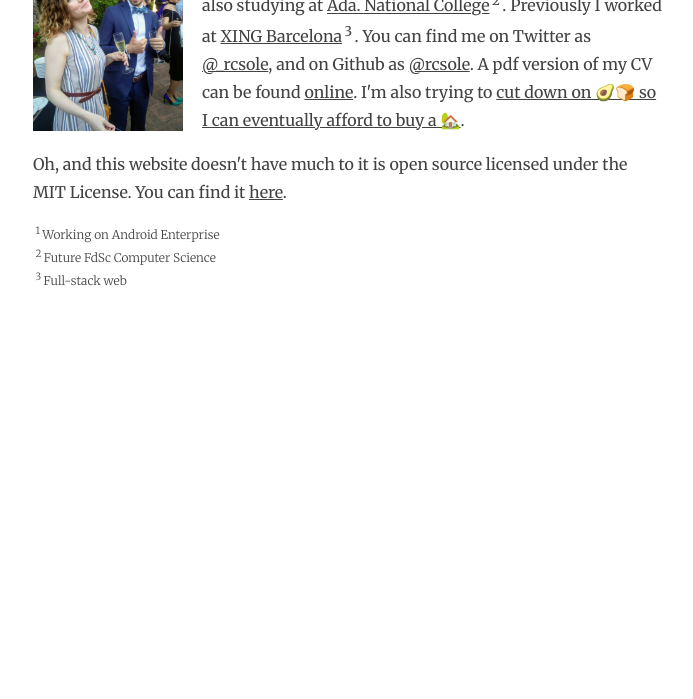
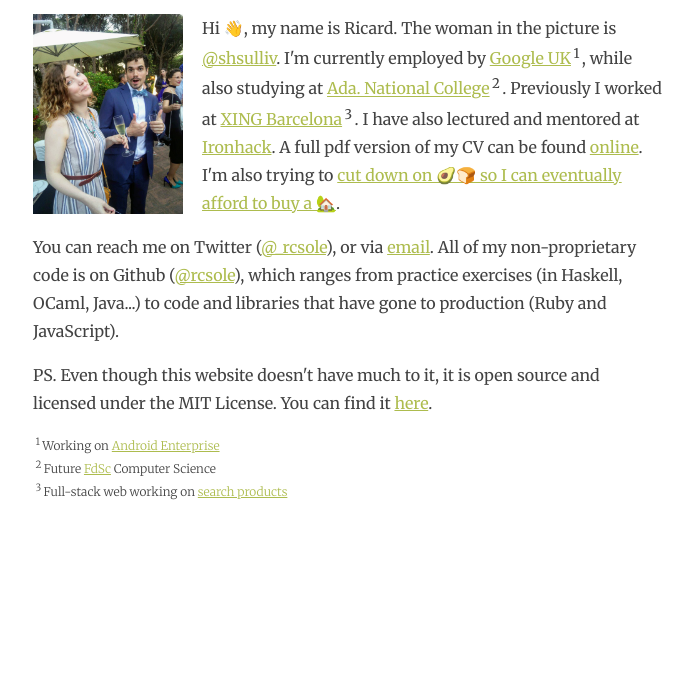
Before and after one commit to iamricard/site, a plain HTML site: page index.html in a window 1280 px wide. Shown: the part 101-800 px from the top of the page, without its empty margins (292-985 px from the left). Drawn offline with Linux system fonts and the light colour scheme.

Commit message:
feature: adds more text

```diff
--- a/index.css
+++ b/index.css
@@ -30,10 +30,11 @@ img {
 }
 
 a, a:visited {
-  color: inherit;
-  transition: .3s all;
+  color: #adbc4e;
+  transition: .2s all ease-in;
 }
-a:hover { color: black; }
+
+a:hover { color: #bfd436; }
 
 ul {
   list-style: none;
--- a/index.html
+++ b/index.html
@@ -9,25 +9,30 @@
 
   <body>
     <main>
+      <h1>Ricard Solé Casas</h1>
 
       <p>
-      <img src="picture.jpg" align="left" />
-        Hi 👋, my name is Ricard. The woman in the picture is <a href="https://twitter.com/shsulliv">@shsulliv</a>. I'm currently employed by <a href="https://careers.google.com/locations/london/">Google UK</a><sup>1</sup>, while also studying at <a href="https://www.adacollege.org.uk/">Ada. National College</a><sup>2</sup>. Previously I worked at <a href="https://xing.com">XING Barcelona</a><sup>3</sup>. You can find me on Twitter as <a href="https://twitter.com/_rcsole">@_rcsole</a>, and on Github as <a href="https://github.com/rcsole">@rcsole</a>. A pdf version of my CV can be found <a href="https://goo.gl/N8HusF">online</a>. I'm also trying to <a href="https://goo.gl/kLqm5u">cut down on 🥑🍞 so I can eventually afford to buy a 🏡</a>.
+        <img src="picture.jpg" align="left" />
+        Hi 👋, my name is Ricard. The woman in the picture is <a href="https://twitter.com/shsulliv">@shsulliv</a>. I'm currently employed by <a href="https://careers.google.com/locations/london/">Google UK</a><sup>1</sup>, while also studying at <a href="https://www.adacollege.org.uk/">Ada. National College</a><sup>2</sup>. Previously I worked at <a href="https://xing.com">XING Barcelona</a><sup>3</sup>. I have also lectured and mentored at <a href="https://ironhack.com">Ironhack</a>. A full pdf version of my CV can be found <a href="https://goo.gl/N8HusF">online</a>. I'm also trying to <a href="https://goo.gl/kLqm5u">cut down on 🥑🍞 so I can eventually afford to buy a 🏡</a>.
       </p>
 
       <p>
-        Oh, and this website doesn't have much to it is open source licensed under the MIT License. You can find it <a href="https://github.com/rcsole/site">here</a>.
+        You can reach me on Twitter (<a href="https://twitter.com/_rcsole">@_rcsole</a>), or via <a href="mailto:ricardsolecasas@gmail.com?subject=👋">email</a>. All of my non-proprietary code is on Github (<a href="https://github.com/rcsole">@rcsole</a>), which ranges from practice exercises (in Haskell, OCaml, Java...) to code and libraries that have gone to production (Ruby and JavaScript).
+      </p>
+
+      <p>
+        PS. Even though this website doesn't have much to it, it is open source and licensed under the MIT License. You can find it <a href="https://github.com/rcsole/site">here</a>.
       </p>
 
       <ul>
         <li>
-          <sup>1</sup>Working on Android Enterprise
+          <sup>1</sup>Working on <a href="https://goo.gl/r2WB7k">Android Enterprise</a>
         </li>
         <li>
-          <sup>2</sup>Future FdSc Computer Science
+          <sup>2</sup>Future <a href="https://www.wikiwand.com/en/Foundation_degree">FdSc</a> Computer Science
         </li>
         <li>
-          <sup>3</sup>Full-stack web
+          <sup>3</sup>Full-stack web working on <a href="https://www.xing.com/search">search products</a>
         </li>
       </ul>
     </main>
```
